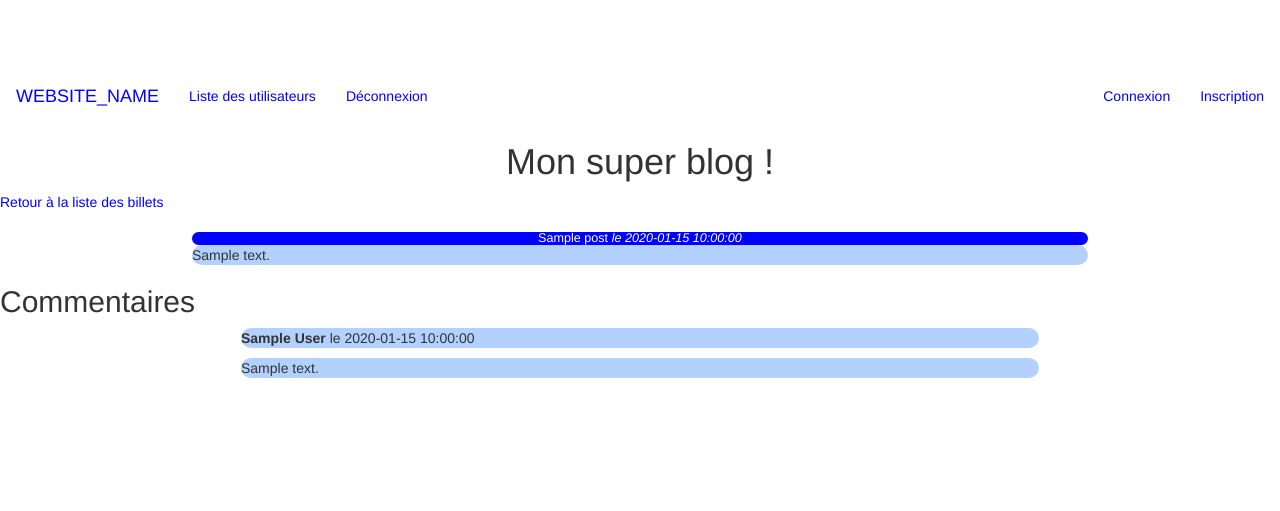
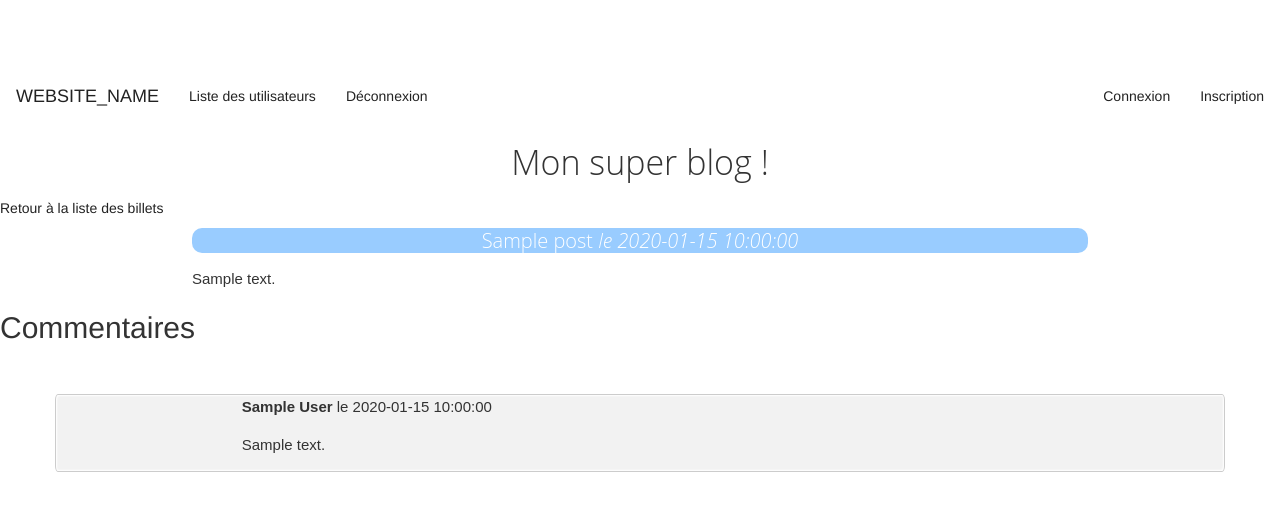
Before and after one commit to TimotMar/Blogdev, a PHP site: template views/postView.php in a window 1280 px wide. Shown: the top 511 px of the page. Run offline with PHP 8.4, Linux system fonts and the light colour scheme; the template is opened without the code that fills it: most values are stand-ins (such as "Sample title", 1, 10 or a date in 2020); data that the repository does not hold is empty; some libraries are stand-ins or nearby versions.

Commit message:
CSS changings

```diff
--- a/public/css/style.css
+++ b/public/css/style.css
@@ -1,20 +1,23 @@
 h1, h3
 {
     text-align:center;
+    font-family: 'Open Sans', sans-serif; font-size: 34px; font-weight: 300; line-height: 40px; margin: 0 0 16px;
 }
 h3
 {
-    background-color:#0000ff;
+    background-color:#99ccff;
     color:white;
-    font-size:0.9em;
     margin-bottom:0px;
     border-radius: 10px;
+    font-family: 'Open Sans', sans-serif; font-size: 20px; font-weight: 300; line-height: 25px; margin: 0 0 14px;
 }
 .news p
 {
-    background-color:#b3d1ff;
     margin-top:0px;
      border-radius: 10px;
+     font-family: 'Carme', sans-serif;
+     font-size: 15px;
+     font-weight: 400; line-height: 24px; margin: 0 0 14px;
 }
 .news
 {
@@ -39,3 +42,40 @@ a
     margin:auto;
      border-radius: 25px;
 }
+
+a { background: #fff; color: #222; text-decoration: none; }
+
+.container {
+  margin: 0 auto;
+  margin-top: 50px;;
+
+  height: auto;
+  background: #F2F2F2;
+  border: 1px solid #ccc;
+  box-shadow: 1px 1px 2px #fff inset,
+              -1px -1px 2px #fff inset;
+  border-radius: 3px/6px;
+
+
+}
+
+.myButton {
+  background-color:#459ac7;
+  -moz-border-radius:9px;
+  -webkit-border-radius:9px;
+  border-radius:9px;
+  border:1px solid #197dab;
+  display:inline-block;
+  cursor:pointer;
+  color:#ffffff;
+  font-family:Arial;
+  font-size:14px;
+  font-weight:bold;
+  padding:8px 25px;
+  text-decoration:none;
+  text-shadow:0px 1px 0px #284166;
+  margin-top: 2px;
+}
+.myButton:hover {
+  background-color:#2a89bd;
+}
```
